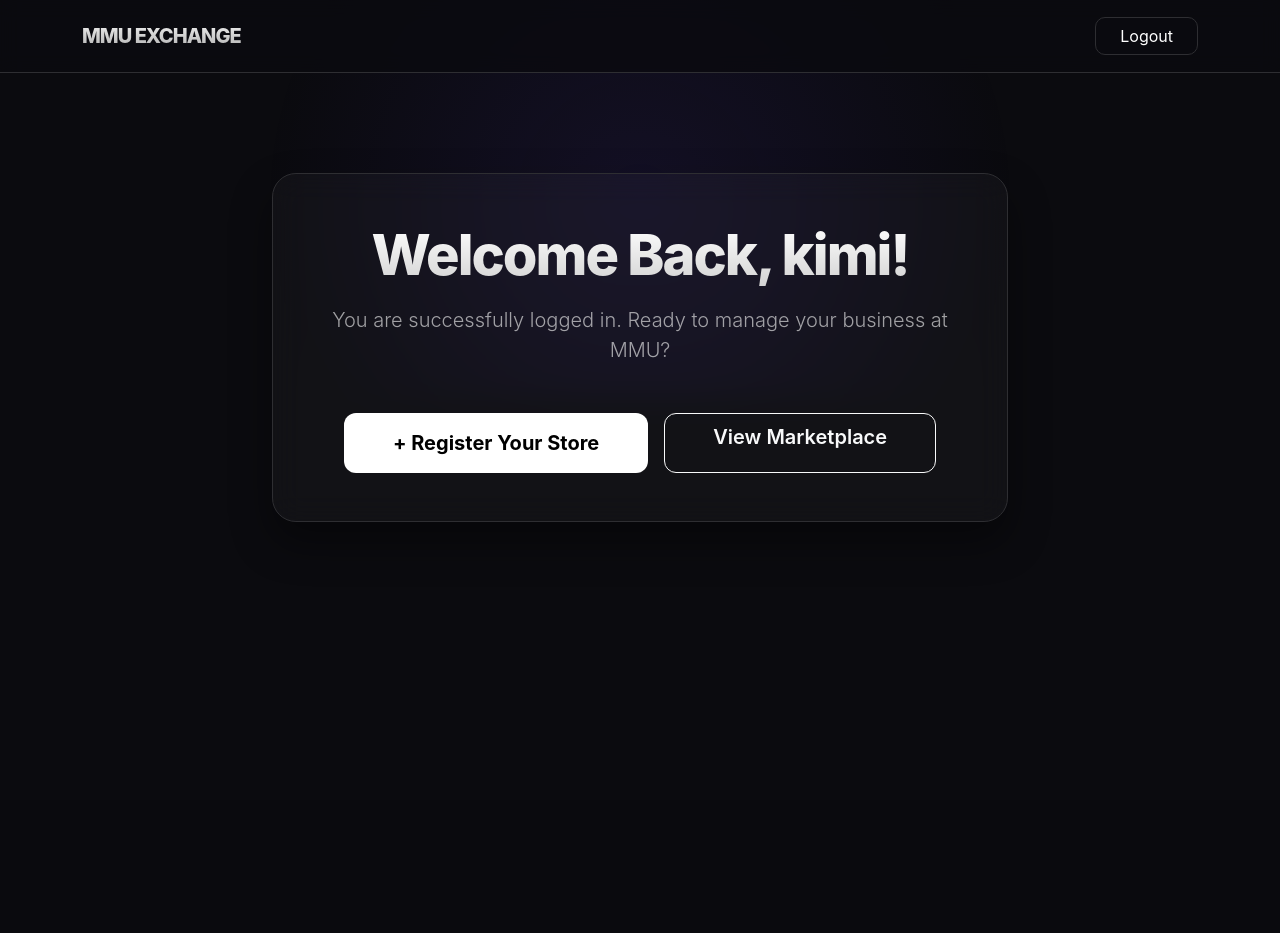
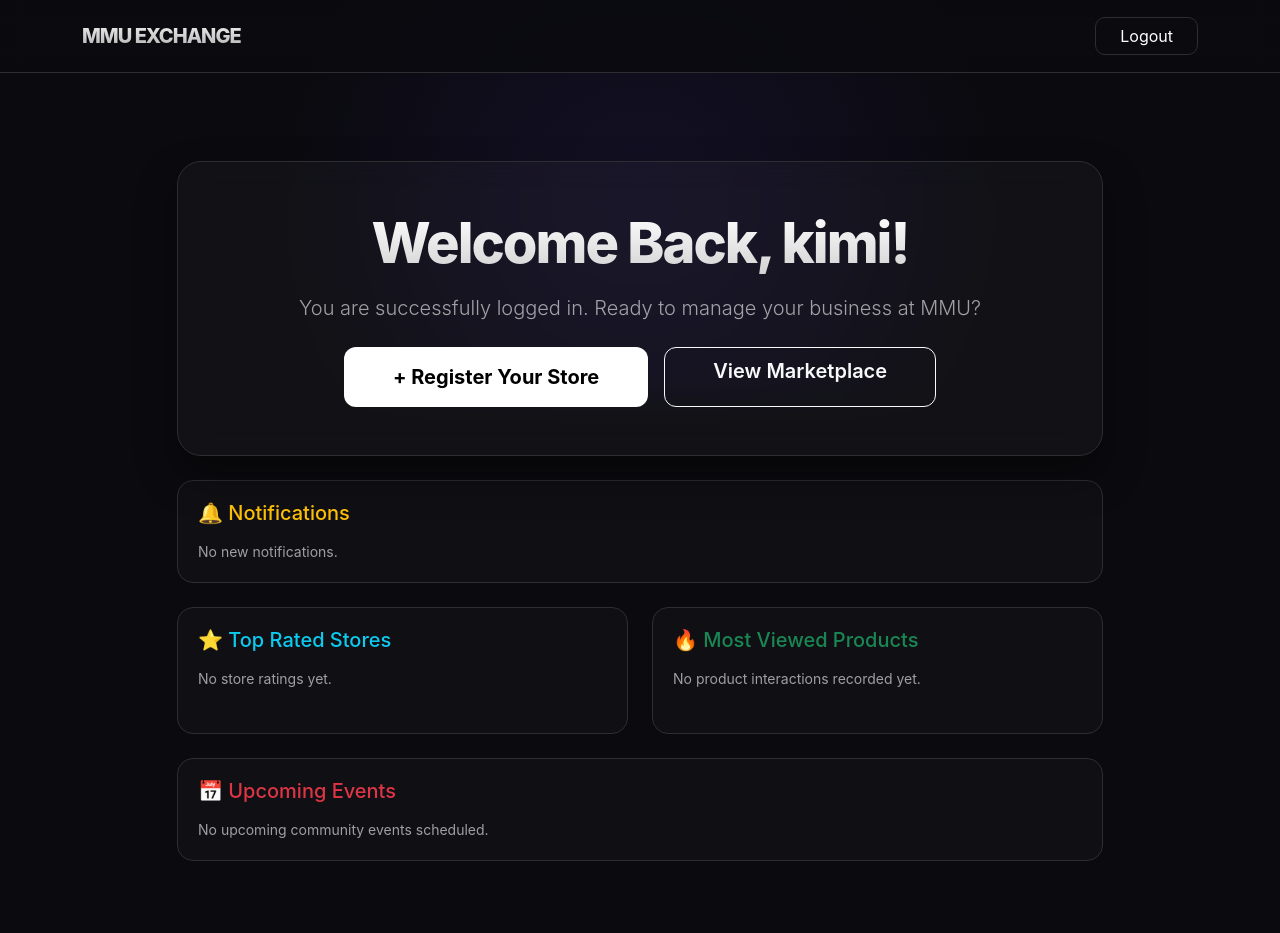
Before and after one commit to AreefHakim/G103, a Flask app: page /dashboard in a window 1280 px wide. Before the commit the page ends 522 px from the top, so only its background shows below. Run offline with Flask 3, Linux system fonts and the light colour scheme; a user stored in the database is signed in; data that the repository does not hold is empty.

Commit message:
Update dashboard.html

```diff
--- a/templates/dashboard.html
+++ b/templates/dashboard.html
@@ -40,7 +40,7 @@
         }
 
         .welcome-card {
-            margin-top: 100px;
+            margin-top: 40px;
             background: rgba(255, 255, 255, 0.03);
             backdrop-filter: blur(15px);
             border-radius: 24px;
@@ -48,6 +48,14 @@
             box-shadow: 0 20px 40px rgba(0, 0, 0, 0.4);
             position: relative;
             z-index: 1;
+        }
+
+        .data-card {
+            background: rgba(255, 255, 255, 0.02);
+            border: 1px solid #2e2e32;
+            border-radius: 16px;
+            padding: 20px;
+            margin-bottom: 24px;
         }
 
         .display-4 {
@@ -128,6 +136,14 @@
         .btn-marketplace:hover {
             transform: translateY(-3px);
         }
+
+        .list-group-item-custom {
+            background: rgba(255, 255, 255, 0.02) !important;
+            border: 1px solid rgba(255, 255, 255, 0.05) !important;
+            color: white !important;
+            margin-bottom: 8px;
+            border-radius: 8px !important;
+        }
     </style>
 </head>
 <body>
@@ -146,17 +162,17 @@
         </div>
     </nav>
 
-    <div class="container">
+    <div class="container my-5">
         <div class="row justify-content-center">
-            <div class="col-md-8 text-center">
-                <div class="card welcome-card">
-                    <div class="card-body p-5">
+            <div class="col-md-10">
+
+                <div class="card welcome-card mb-4">
+                    <div class="card-body p-5 text-center">
                         <h1 class="display-4 mb-3">Welcome Back, {{ current_user.username }}!</h1>
-                        <p class="lead text-muted-custom mb-5">You are successfully logged in. Ready to manage your business at MMU?</p>
+                        <p class="lead text-muted-custom mb-4">You are successfully logged in. Ready to manage your business at MMU?</p>
 
                         <div class="d-flex flex-column align-items-center gap-3">
                             <div class="d-grid gap-3 d-sm-flex justify-content-sm-center">
-
                                 {% if current_user.store %}
                                     <a href="{{ url_for('my_store') }}" class="btn btn-my-store btn-lg px-5">
                                         🏠 Go to My Store
@@ -169,10 +185,9 @@
 
                                 <a href="{{ url_for('products') }}" class="btn btn-outline-light btn-marketplace btn-lg px-5">
                                     View Marketplace
-                                </a >
+                                </a>
                             </div>
 
-                            {# Hanya tunjuk pautan tambah produk jika user sudah mempunyai kedai terdaftar #}
                             {% if current_user.store %}
                                 <p class="text-muted-custom mt-4 mb-2 small">Manage your inventory:</p>
                                 <a href="{{ url_for('add_product') }}" class="nav-link-custom" style="border: 1px dashed rgba(255,255,255,0.2); padding: 10px 20px; border-radius: 10px;">
@@ -182,6 +197,80 @@
                         </div>
                     </div>
                 </div>
+
+                <div class="data-card">
+                    <h3 class="h5 mb-3 text-warning">🔔 Notifications</h3>
+                    {% if notifications %}
+                        <div class="list-group">
+                            {% for notif in notifications %}
+                                <div class="list-group-item list-group-item-custom d-flex justify-content-between align-items-center">
+                                    <span>{{ notif.message }}</span>
+                                    <a href="{{ url_for('mark_notification_read', notification_id=notif.id) }}" class="btn btn-sm btn-outline-secondary">Mark Read</a>
+                                </div>
+                            {% endfor %}
+                        </div>
+                    {% else %}
+                        <p class="text-muted-custom small mb-0">No new notifications.</p>
+                    {% endif %}
+                </div>
+
+                <div class="row">
+                    <div class="col-md-6">
+                        <div class="data-card h-100">
+                            <h3 class="h5 mb-3 text-info">⭐ Top Rated Stores</h3>
+                            {% if top_rated_stores %}
+                                <ul class="list-group">
+                                    {% for store in top_rated_stores %}
+                                        <li class="list-group-item list-group-item-custom d-flex justify-content-between align-items-center">
+                                            <span>{{ store.name }}</span>
+                                            <span class="badge bg-primary rounded-pill">{{ "%.1f"|format(store.avg_rating) }} / 5.0</span>
+                                        </li>
+                                    {% endfor %}
+                                </ul>
+                            {% else %}
+                                <p class="text-muted-custom small mb-0">No store ratings yet.</p>
+                            {% endif %}
+                        </div>
+                    </div>
+
+                    <div class="col-md-6">
+                        <div class="data-card h-100">
+                            <h3 class="h5 mb-3 text-success">🔥 Most Viewed Products</h3>
+                            {% if most_viewed_products %}
+                                <ul class="list-group">
+                                    {% for item in most_viewed_products %}
+                                        <li class="list-group-item list-group-item-custom d-flex justify-content-between align-items-center">
+                                            <span>{{ item.name }}</span>
+                                            <span class="badge bg-secondary rounded-pill">{{ item.views }} views</span>
+                                        </li>
+                                    {% endfor %}
+                                </ul>
+                            {% else %}
+                                <p class="text-muted-custom small mb-0">No product interactions recorded yet.</p>
+                            {% endif %}
+                        </div>
+                    </div>
+                </div>
+
+                <div class="data-card mt-4">
+                    <h3 class="h5 mb-3 text-danger">📅 Upcoming Events</h3>
+                    {% if upcoming_events %}
+                        <div class="row">
+                            {% for evt in upcoming_events %}
+                                <div class="col-md-6 mb-2">
+                                    <div class="p-3 rounded style" style="background: rgba(255,255,255,0.01); border: 1px solid rgba(255,255,255,0.05);">
+                                        <h6>{{ evt.title }}</h6>
+                                        <p class="text-muted-custom small mb-1">{{ evt.description }}</p>
+                                        <small class="text-info">{{ evt.event_date.strftime('%Y-%m-%d %H:%M') }} UTC</small>
+                                    </div>
+                                </div>
+                            {% endfor %}
+                        </div>
+                    {% else %}
+                        <p class="text-muted-custom small mb-0">No upcoming community events scheduled.</p>
+                    {% endif %}
+                </div>
+
             </div>
         </div>
     </div>
```
